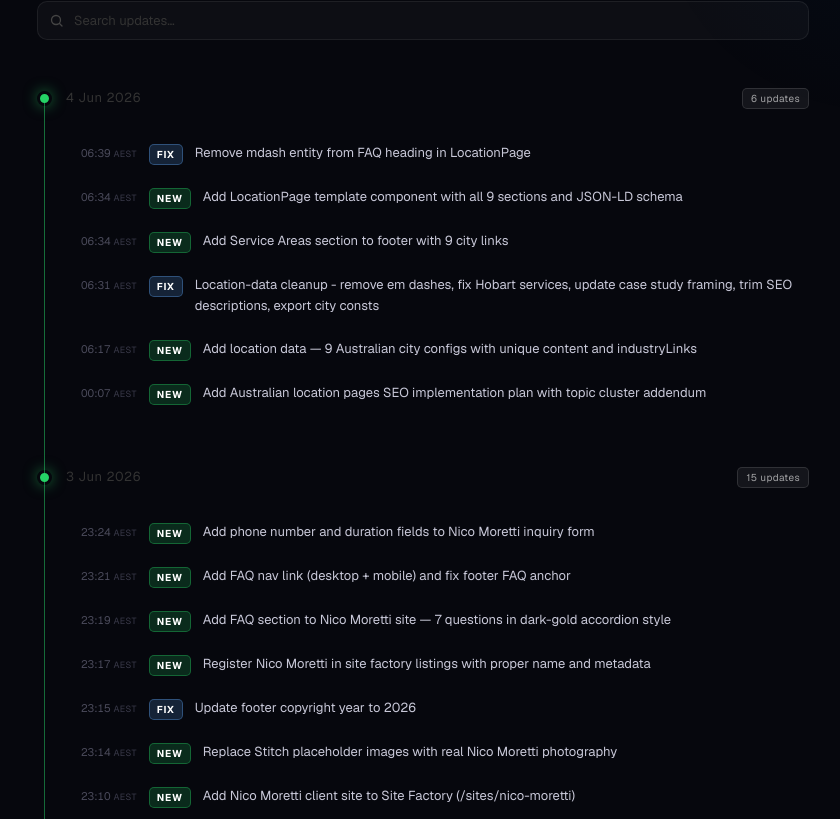
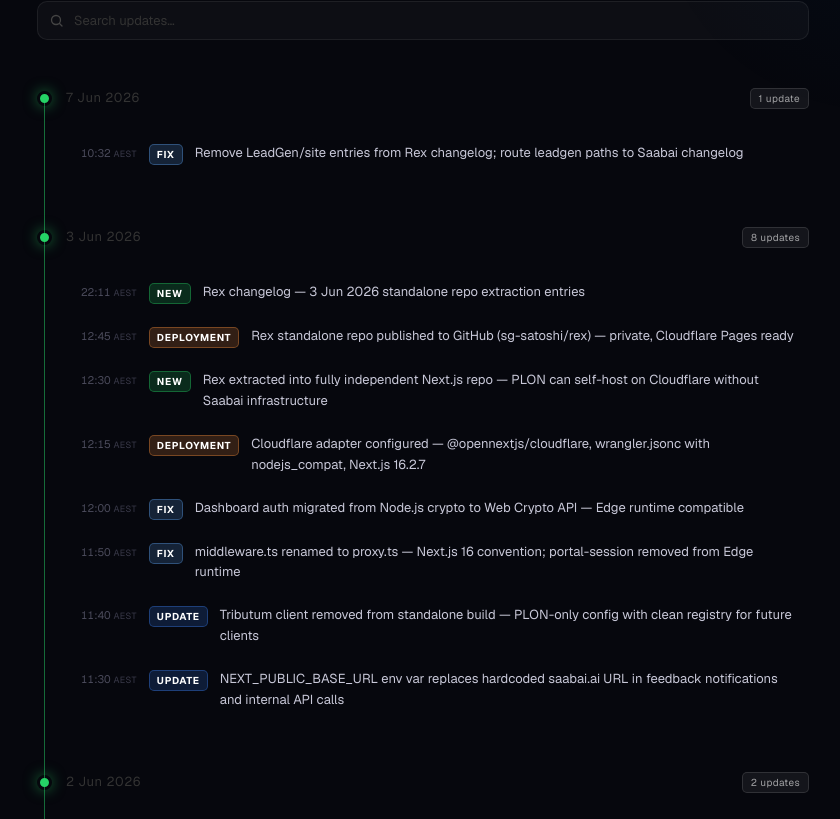
Before and after one commit to sg-satoshi/saabai-site, a Next.js app: page /rex-changelog in a window 1280 px wide. Shown: the part 621-1440 px from the top of the page, without its empty margins (217-1057 px from the left). Built offline with nearby package versions, Linux system fonts and the light colour scheme.

Commit message:
chore(rex-changelog): strip remaining non-Rex entries (4 Jun LocationPage, 3 Jun Nico Moretti)

```diff
--- a/app/rex-changelog/ChangelogClient.tsx
+++ b/app/rex-changelog/ChangelogClient.tsx
@@ -30,26 +30,14 @@ const TAG_STYLES: Record<Tag, { bg: string; text: string; border: string }> = {
 
 const CHANGELOG: Day[] = [
   {
-    date: "4 Jun 2026",
+    date: "7 Jun 2026",
     entries: [
-      { time: "06:39", tag: "FIX", title: "Remove mdash entity from FAQ heading in LocationPage" },
-      { time: "06:34", tag: "NEW", title: "Add LocationPage template component with all 9 sections and JSON-LD schema" },
-      { time: "06:34", tag: "NEW", title: "Add Service Areas section to footer with 9 city links" },
-      { time: "06:31", tag: "FIX", title: "Location-data cleanup - remove em dashes, fix Hobart services, update case study framing, trim SEO descriptions, export city consts" },
-      { time: "06:17", tag: "NEW", title: "Add location data — 9 Australian city configs with unique content and industryLinks" },
-      { time: "00:07", tag: "NEW", title: "Add Australian location pages SEO implementation plan with topic cluster addendum" }
+      { time: "10:32", tag: "FIX", title: "Remove LeadGen/site entries from Rex changelog; route leadgen paths to Saabai changelog" }
     ],
   },
   {
     date: "3 Jun 2026",
     entries: [
-      { time: "23:24", tag: "NEW", title: "Add phone number and duration fields to Nico Moretti inquiry form" },
-      { time: "23:21", tag: "NEW", title: "Add FAQ nav link (desktop + mobile) and fix footer FAQ anchor" },
-      { time: "23:19", tag: "NEW", title: "Add FAQ section to Nico Moretti site — 7 questions in dark-gold accordion style" },
-      { time: "23:17", tag: "NEW", title: "Register Nico Moretti in site factory listings with proper name and metadata" },
-      { time: "23:15", tag: "FIX", title: "Update footer copyright year to 2026" },
-      { time: "23:14", tag: "NEW", title: "Replace Stitch placeholder images with real Nico Moretti photography" },
-      { time: "23:10", tag: "NEW", title: "Add Nico Moretti client site to Site Factory (/sites/nico-moretti)" },
       { time: "22:11", tag: "NEW", title: "Rex changelog — 3 Jun 2026 standalone repo extraction entries" },
       { time: "12:45", tag: "DEPLOYMENT", title: "Rex standalone repo published to GitHub (sg-satoshi/rex) — private, Cloudflare Pages ready" },
       { time: "12:30", tag: "NEW", title: "Rex extracted into fully independent Next.js repo — PLON can self-host on Cloudflare without Saabai infrastructure" },
--- a/app/saabai-changelog/SaabaiChangelogClient.tsx
+++ b/app/saabai-changelog/SaabaiChangelogClient.tsx
@@ -30,6 +30,7 @@ const CHANGELOG: Day[] = [
   {
     date: "7 Jun 2026",
     entries: [
+      { time: "10:32", tag: "FIX", title: "Remove LeadGen/site entries from Rex changelog; route leadgen paths to Saabai changelog" },
       { time: "10:32", tag: "NEW", title: "Show selected tier and personal contact message" },
       { time: "10:31", tag: "FIX", title: "Subscribe buttons now go to /leadgen/success flow (no Stripe dependency)" },
       { time: "10:31", tag: "FIX", title: "Form POST now redirects to Stripe session instead of returning JSON" },
```
